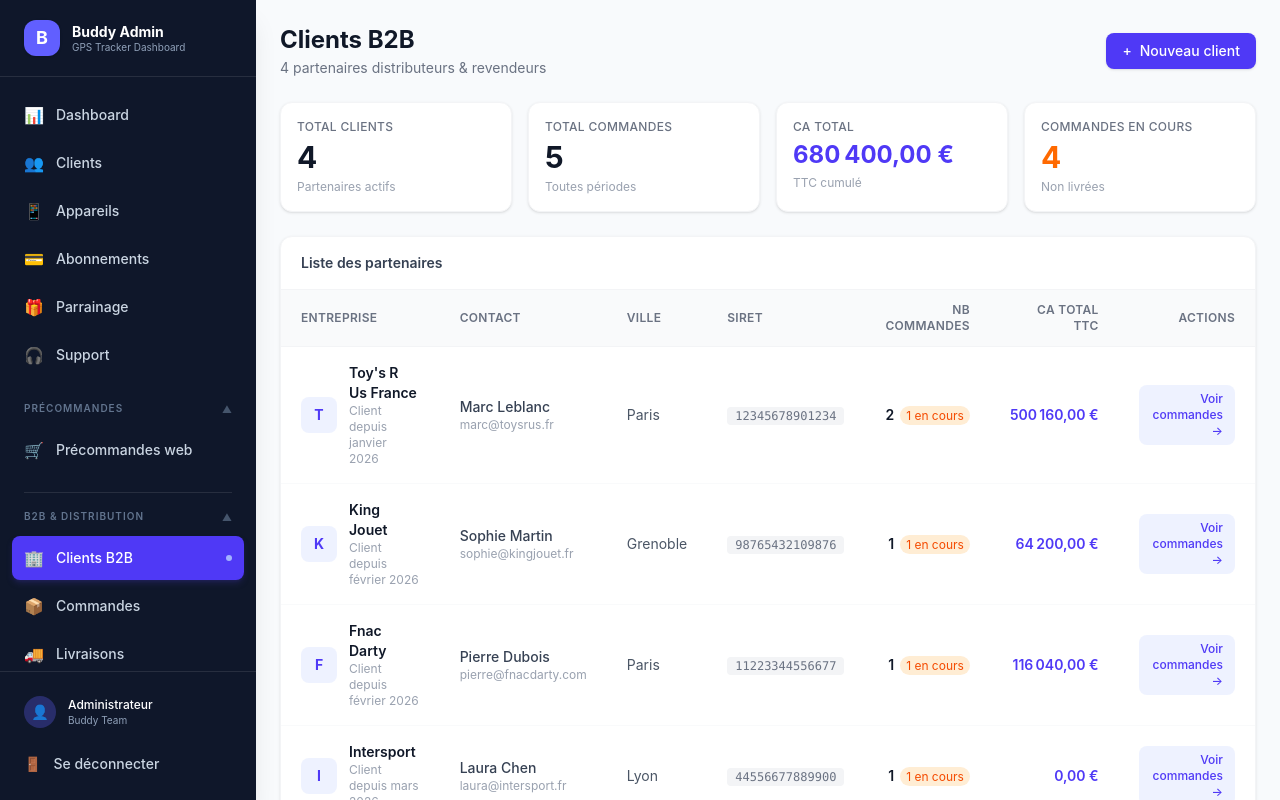
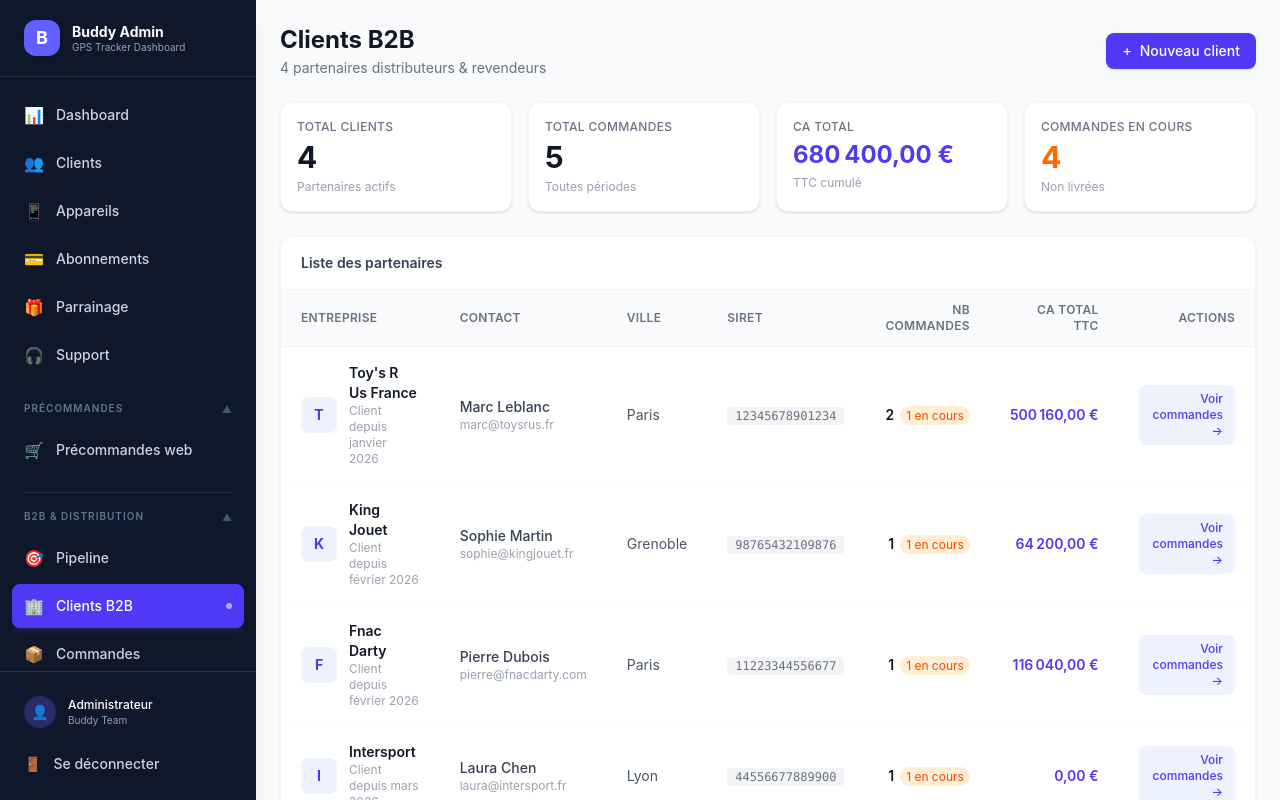
Before and after one commit to Romadulys/buddy-admin, a Next.js app: page /b2b/clients in a window 1280 px wide. Built offline with nearby package versions, Linux system fonts and the light colour scheme.

Commit message:
feat(pipeline): add Pipeline link to B2B sidebar section

```diff
--- a/components/Sidebar.tsx
+++ b/components/Sidebar.tsx
@@ -18,6 +18,7 @@ const commandesItems = [
 ]
 
 const b2bItems = [
+  { href: '/b2b/pipeline', label: 'Pipeline', icon: '🎯' },
   { href: '/b2b/clients', label: 'Clients B2B', icon: '🏢' },
   { href: '/b2b/orders', label: 'Commandes', icon: '📦' },
   { href: '/b2b/deliveries', label: 'Livraisons', icon: '🚚' },
```
